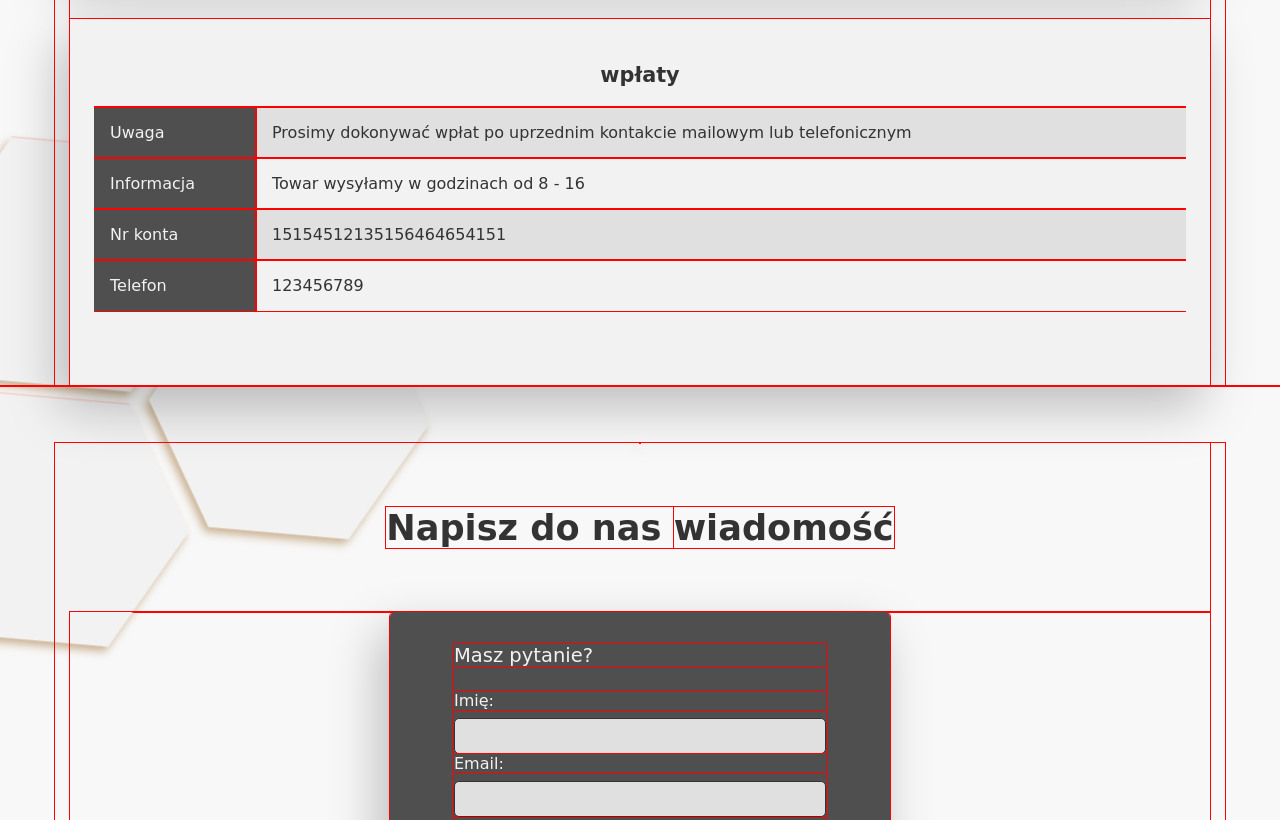
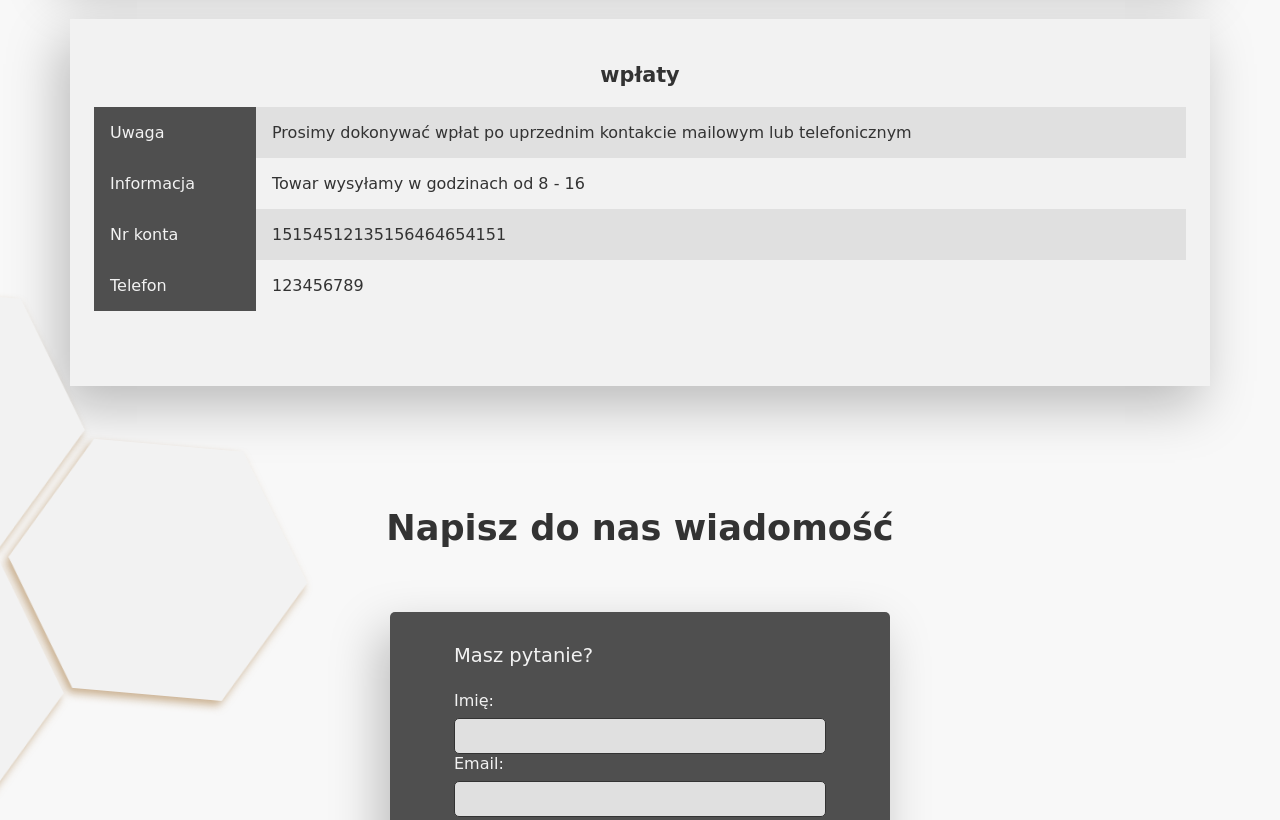
Before and after one commit to gregsypek/clover, a website: page index.html in a window 1280 px wide. Shown: the part 4180-5000 px from the top of the page. Drawn offline with Linux system fonts and the light colour scheme; a web font is replaced by a local one.

Commit message:
fix section footer and contact_container

```diff
--- a/css/contact.css
+++ b/css/contact.css
@@ -1,16 +1,20 @@
 .contact {
-  position: relative;
+  /* position: relative; */
   display: flex;
   justify-content: space-evenly;
   align-items: center;
 }
+
+.contact.container {
+  position: relative;
+}
 .contact-left {
-  position:relative;
-  display: flex;
+  position: relative;
+  /* display: flex;
   flex-direction: column;
   justify-content: center;
   align-items: center;
-  z-index: -1;
+  z-index: -1; */
 }
 
 .contact-right {
@@ -27,8 +31,6 @@
   font-weight: bold;
   font-family: var(--font-second);
 }
-
-
 
 .contact-form {
   background-color: var(--gray-dark);
@@ -68,7 +70,6 @@ legend {
 }
 
 .input-group label {
-
   margin-bottom: 0.5rem;
   font-family: var(--font-second);
   color: var(--white);
@@ -106,12 +107,10 @@ legend {
 .input-group input.btn-form:focus {
   background: var(--black);
   color: var(--white);
-
 }
 
 .input-group input:focus,
-.input-group textarea:focus
- {
+.input-group textarea:focus {
   background-color: var(--cream-light);
 }
 
@@ -167,41 +166,38 @@ legend {
 }
 /* styling background triple hexagons */
 @media (min-width: 1100px) {
-
-
   .contact_container {
     filter: drop-shadow(-3px 5px 4px rgba(156, 106, 41, 0.5));
     /* width: 100%;
     height: auto; */
     transform: rotate(5deg);
+    position: absolute;
+    top: 0;
+    left: 0;
   }
   .hexagon-small-4,
   .hexagon-small-5,
   .hexagon-small-6 {
     position: absolute;
-    width: 19vw;
-    height: 22vw;
+    width: 250px;
+    height: 300px;
     clip-path: var(--hexagon);
     background: var(--white);
     transform: rotate(-90deg);
+    z-index: -1;
   }
 
   .hexagon-small-4 {
-    right: 36vw;
-top: -21vw;
+    left: -267px;
+    top: -228px;
+  }
+  .hexagon-small-5 {
+    left: -265px;
+    top: 36px;
   }
 
-  .hexagon-small-5 {
-    right: 18vw;
-    top: -11vw;
+  .hexagon-small-6 {
+    left: -32px;
+    top: -95px;
+  }
 }
-
-
-  .hexagon-small-6 {
-    right: 36vw;
-top: -1vw;
-  }
-
-
-
-}
--- a/css/main.css
+++ b/css/main.css
@@ -73,6 +73,6 @@ padding-right: 15px;
 }
  }
 
- * {
+ /* * {
   outline: 1px solid red;
-}
+} */
--- a/index.html
+++ b/index.html
@@ -29,7 +29,7 @@
 
 <body>
   <a href="#about" id="skip-link">Przejdź do opisu</a>
-  <!-- <div class="wrapper"> -->
+
   <section id="home" class="home">
     <!-- <svg class="background" width="2649" height="2266" viewBox="0 0 2649 2266" fill="none"
       xmlns="http://www.w3.org/2000/svg">
@@ -454,9 +454,9 @@
     </div>
   </section>
 
-  <!-- </div> -->
+
   <section id="footer" class="footer">
-    <div class="footer-wrapper">
+    <div class=" container footer-wrapper ">
       <ul class="footer-nav--left">
         <img src="img/logo-miodek4.svg" alt="logo" class="footer-logo" />
         <div class="footer-address">
```
